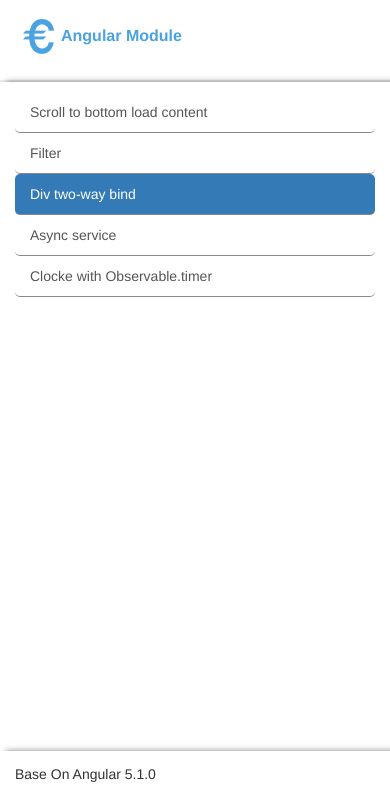
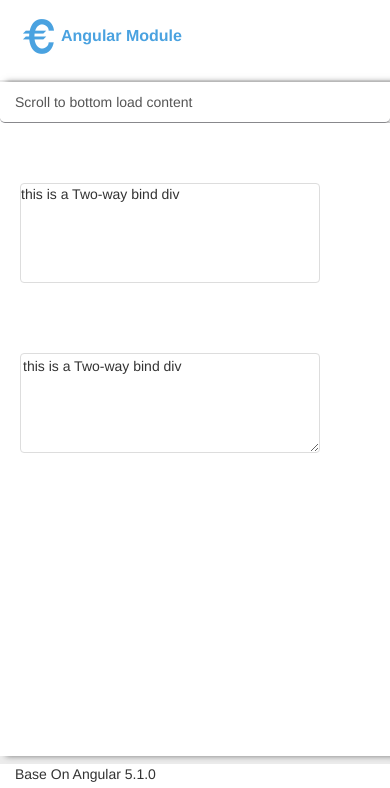
Before and after one commit to zengyun9032584/angular-module, an Angular app: page /div-bind in a window 390 px wide. Shown: the top 788 px of the page. Built offline with nearby package versions, Linux system fonts and the light colour scheme.

Commit message:
更改页面布局
Signed-off-by: zengyun <375836301@qq.com>

```diff
--- a/src/app/app.component.css
+++ b/src/app/app.component.css
@@ -1,4 +1,4 @@
-.no-margin {
+.no-padding {
   padding: 0;
 }
 
@@ -36,22 +36,25 @@
 .div-nav {
   overflow-x: hidden;
   overflow-y: auto;
-  min-width: 260px;
+  width: 260px;
+  float: left;
   box-shadow: 6px 0 6px rgba(0, 0, 0, .5);
-  height: calc(100vh - 175px);
+  height: calc(100vh - 170px);
 }
 
 .div-route {
   overflow-x: hidden;
   overflow-y: auto;
-  min-width: 260px;
+  padding: 10px;
+  /* width: calc(100vw - 260px); */
   box-shadow: 6px 0 6px rgba(0, 0, 0, .5);
-  height: calc(100vh - 175px);
+  height: calc(100vh - 170px);
 }
 
 .footer {
   position: absolute;
   height: 80px;
+  width: 100%;
   bottom: 0;
 }
 
@@ -75,3 +78,20 @@
   left: 40px;
   top: 27px;
 }
+
+.div-nav-phone {
+  overflow: hidden;
+  width: 100vw;
+  box-shadow: 6px 0 6px rgba(0, 0, 0, .5);
+  height: 41px;
+}
+
+.div-route-phone {
+  overflow-x: hidden;
+  overflow-y: auto;
+  padding: 10px;
+  width: 100%;
+  /* width: calc(100vw - 260px); */
+  box-shadow: 6px 0 6px rgba(0, 0, 0, .5);
+  height: calc(100vh - 211px);
+}
--- a/src/app/app.component.html
+++ b/src/app/app.component.html
@@ -1,7 +1,7 @@
 <!-- ngFor过滤 -->
 <!-- <app-filter></app-filter> -->
 <!-- this is title -->
-<div class="container-fluid no-margin">
+<div class="container-fluid no-padding">
     <header class="div-height back-color">
         <div class="col-md-12">
             <div class="col-md-5 div-icon">
@@ -11,9 +11,8 @@
         </div>
     </header>
     <!-- content -->
-    <div>
-        <div class="col-md-3 div-nav back-color">
-            <nav>
+    <div class="col-md-12 no-padding">
+        <div *ngIf="!smallScreen" class="div-nav back-color">
             <ul class="list-group ul-margin">
                 <a class="list-group-item list-style" routerLink="scroll-load" routerLinkActive="active">Scroll to bottom load content</a>
                 <a class="list-group-item list-style" routerLink="filter" routerLinkActive="active">Filter</a>
@@ -21,9 +20,32 @@
                 <a class="list-group-item list-style" routerLink="async-service" routerLinkActive="active">Async service</a>
                 <a class="list-group-item list-style" routerLink="time" routerLinkActive="active">Clocke with Observable.timer</a>
             </ul>
-            </nav>
         </div>
-        <div class="col-md-9 div-route back-color">
+        <div *ngIf="smallScreen" class="div-nav-phone back-color">
+            <ul class="list-group" [ngSwitch]="selectRow">
+                <a *ngSwitchCase="1" class="list-group-item list-style" routerLink="scroll-load" routerLinkActive="active" (touchstart)="touchStart($event)"
+                    (touchend)="touchEnd($event)">
+                    Scroll to bottom load content
+                </a>
+                <a *ngSwitchCase="2" class="list-group-item list-style" routerLink="filter" routerLinkActive="active" (touchstart)="touchStart($event)"
+                    (touchend)="touchEnd($event)">
+                    Filter
+                </a>
+                <a *ngSwitchCase="3" class="list-group-item list-style" routerLink="div-bind" routerLinkActive="active" (touchstart)="touchStart($event)"
+                    (touchend)="touchEnd($event)">
+                    Div two-way bind
+                </a>
+                <a *ngSwitchCase="4" class="list-group-item list-style" routerLink="async-service" routerLinkActive="active" (touchstart)="touchStart($event)"
+                    (touchend)="touchEnd($event)">
+                    Async service
+                </a>
+                <a *ngSwitchCase="5" class="list-group-item list-style" routerLink="time" routerLinkActive="active" (touchstart)="touchStart($event)"
+                    (touchend)="touchEnd($event)">
+                    Clocke with Observable.timer
+                </a>
+            </ul>
+        </div>
+        <div class="back-color" [ngClass]="{'div-route': !smallScreen, 'div-route-phone': smallScreen}">
             <router-outlet></router-outlet>
         </div>
     </div>
--- a/src/app/app.component.ts
+++ b/src/app/app.component.ts
@@ -1,8 +1,60 @@
 import { Component } from '@angular/core';
+import { Router } from '@angular/router';
 
 @Component({
   selector: 'app-root',
   templateUrl: './app.component.html',
   styleUrls: ['./app.component.css']
 })
-export class AppComponent { }
+export class AppComponent {
+  public selectRow = 1;
+  public smallScreen = false;    // 判断是否是小屏幕
+  private linkTotal = 5;    // 记录<a>标签路由总个数
+  private startLocX: number;    // 保存触控事件触发时的X坐标
+  private routeArray = [];
+
+  constructor(private route: Router) {
+    // 初始化路由列表
+    this.routeArray = ['scroll-load', 'filter', 'div-bind', 'async-service', 'time'];
+    if (document.documentElement.clientWidth >= 500) {
+      this.smallScreen = false;
+    } else {
+      this.smallScreen = true;
+    }
+  }
+
+  /**
+   *
+   * 监听触控开始事件，获取当前触控位置
+   * @param {*} event
+   * @memberof AppComponent
+   */
+  touchStart(event: any) {
+    this.startLocX = event.targetTouches[0].pageX;
+  }
+
+  /**
+   *
+   * 监听触控开始事件，判断滑动方向
+   * @param {*} event
+   * @memberof AppComponent
+   */
+  touchEnd(event: any) {
+    if (event.changedTouches[0].pageX - this.startLocX > 5) {
+      // 右滑动
+      this.selectRow = this.selectRow === this.linkTotal ? 1 : this.selectRow + 1;
+      // 滑动后自动跳路由
+      this.linkRoute();
+    }
+    if (this.startLocX - event.changedTouches[0].pageX > 5) {
+      // 左滑动
+      this.selectRow = this.selectRow === 1 ? this.linkTotal : this.selectRow - 1;
+      // 滑动后自动跳路由
+      this.linkRoute();
+    }
+  }
+
+  linkRoute() {
+    this.route.navigate([`/${this.routeArray[this.selectRow - 1]}`]);
+  }
+}
--- a/src/app/directive/demo/demo.component.css
+++ b/src/app/directive/demo/demo.component.css
@@ -4,5 +4,5 @@
   overflow-y: auto;
   border: 1px solid #ddd;
   border-radius: 4px;
-  margin-top: 50px;
+  margin: 50px 0 0 10px;
 }
--- a/src/index.html
+++ b/src/index.html
@@ -6,7 +6,7 @@
   <title>ScrollLoad</title>
   <base href="/">
 
-  <meta name="viewport" content="width=device-width, initial-scale=1">
+  <meta name="viewport" content="width=device-width, initial-scale=1,user-scalable=no">
   <link rel="icon" type="image/x-icon" href="favicon.ico">
 </head>
 
```
Lines whose indentation alone changed are shown as unchanged.
